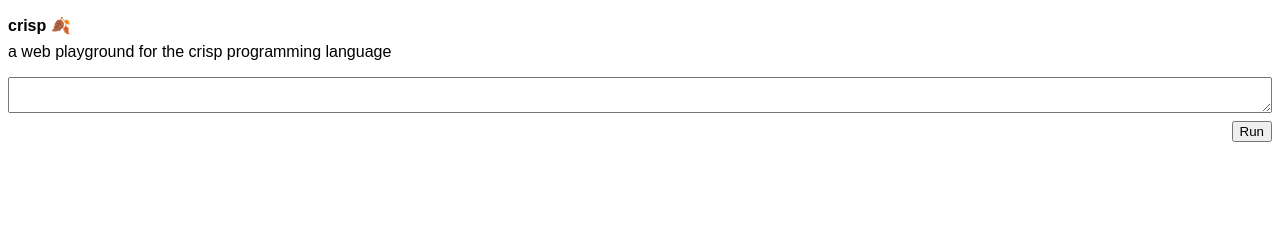
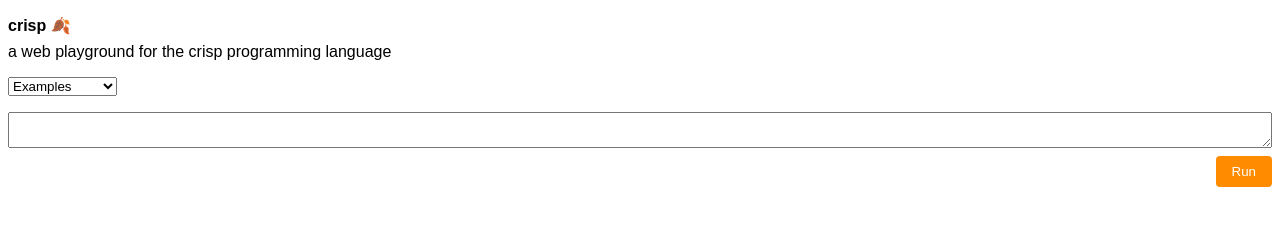
Before and after one commit to terror/crisp, a plain HTML site: page www/index.html in a window 1280 px wide. Drawn offline with nearby package versions, Linux system fonts and the light colour scheme; no server answers.

Commit message:
Style run button and add a few example programs

```diff
--- a/www/index.html
+++ b/www/index.html
@@ -20,14 +20,23 @@
     <p class="bold-text">
       <a class="no-decoration" href="/">crisp 🍂</a>
     </p>
+
     <p style="margin-top: -0.5em">
       a web playground for the crisp programming language
     </p>
 
+    <div class="example-container">
+      <select id="exampleSelect" onchange="loadExample()">
+        <option value="" disabled selected>Examples</option>
+        <option value="math">Math</option>
+        <option value="list">List operations</option>
+      </select>
+    </div>
+
     <div class="editor-container">
       <textarea id="inputArea"></textarea>
       <div class="button-container">
-        <button onclick="evaluateCode()">Run</button>
+        <button class="run-button" onclick="evaluateCode()">Run</button>
       </div>
     </div>
 
@@ -39,6 +48,19 @@
     <script>
       var Module = {
         onRuntimeInitialized: () => console.log('WebAssembly loaded'),
+      };
+
+      const examples = {
+        math: '(+ (% 3 2) (* 5 5 (+ 1 (/ 10 5))))',
+        list: 'head (tail (cons 1 (init (list 3 2 1))))',
+      };
+
+      const loadExample = () => {
+        const selectedExample = document.getElementById('exampleSelect').value;
+        const exampleCode = examples[selectedExample];
+        if (exampleCode) {
+          editor.setValue(exampleCode);
+        }
       };
 
       const editor = CodeMirror.fromTextArea(
--- a/www/style.css
+++ b/www/style.css
@@ -39,6 +39,20 @@ a.no-decoration {
   justify-content: flex-end;
 }
 
+button.run-button {
+  background-color: #ff8c00;
+  color: white;
+  padding: 8px 16px;
+  border: none;
+  cursor: pointer;
+  border-radius: 4px;
+  transition: 0.3s;
+}
+
+button.run-button:hover {
+  background-color: #ff7f00;
+}
+
 #result {
   display: none;
   font-family: 'Courier New', Courier, monospace;
@@ -46,3 +60,9 @@ a.no-decoration {
   overflow-y: auto;
   max-height: 200px;
 }
+
+.example-container {
+  display: flex;
+  align-items: center;
+  margin-bottom: 1em;
+}
```
